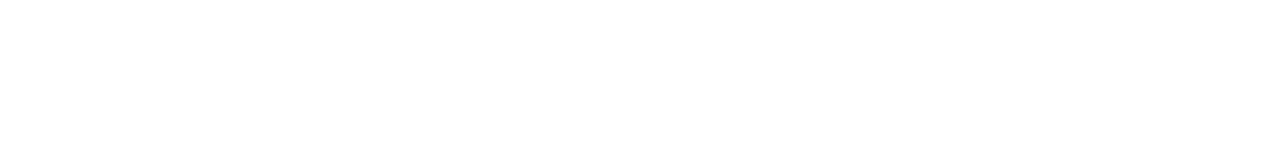
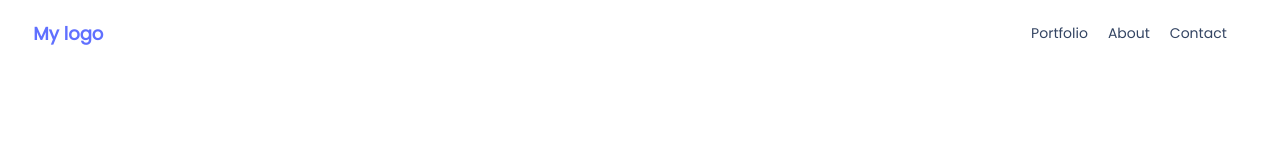
Before and after one commit to YussufOB/My-Portfolio, a website: page index.html in a window 1280 px wide. Drawn offline with Linux system fonts and the light colour scheme.

Commit message:
Set up header

```diff
--- a/index.html
+++ b/index.html
@@ -4,10 +4,20 @@
   <meta charset="UTF-8">
   <meta http-equiv="X-UA-Compatible" content="IE=edge">
   <meta name="viewport" content="width=device-width, initial-scale=1.0">
+  <link href='https://fonts.googleapis.com/css?family=Poppins' rel='stylesheet'>
   <link rel="stylesheet" href="style.css" type="text/css">
   <title>My Portfolio</title>
 </head>
 <body>
-
+  <div class="page-wrapper">
+    <nav class="flex-nav">
+      <div class="flex-nav left"><a href="">My logo</a></div>
+      <div class="flex-nav rigth">
+        <a href="">Portfolio</a>
+        <a href="">About</a>
+        <a href="">Contact</a>
+      </div>
+    </nav>
+  </div>
 </body>
 </html>
--- a/style.css
+++ b/style.css
@@ -0,0 +1,43 @@
+html {
+  margin: 0;
+  padding: 0;
+  font-family: "Poppins";
+  box-sizing: border-box;
+}
+
+a {
+  text-decoration: none;
+  text-align: center;
+  font-weight: 100;
+  cursor: pointer;
+}
+
+nav {
+  justify-content: space-between;
+  background: #ffffff;
+  top: 0;
+  padding: 12px 2%;
+
+}
+
+.flex-nav {
+  display: flex;
+  align-items: center;
+  text-align: center;
+}
+
+.left a {
+  font-weight: bold;
+  color: #6070FF;
+  width: 100%;
+  left: 50px;
+  font-size: 18px;
+}
+
+.rigth a {
+  color: #344563;
+  right: 50px;
+  font-size: 14px;
+  margin-right: 20px;
+
+}
```
